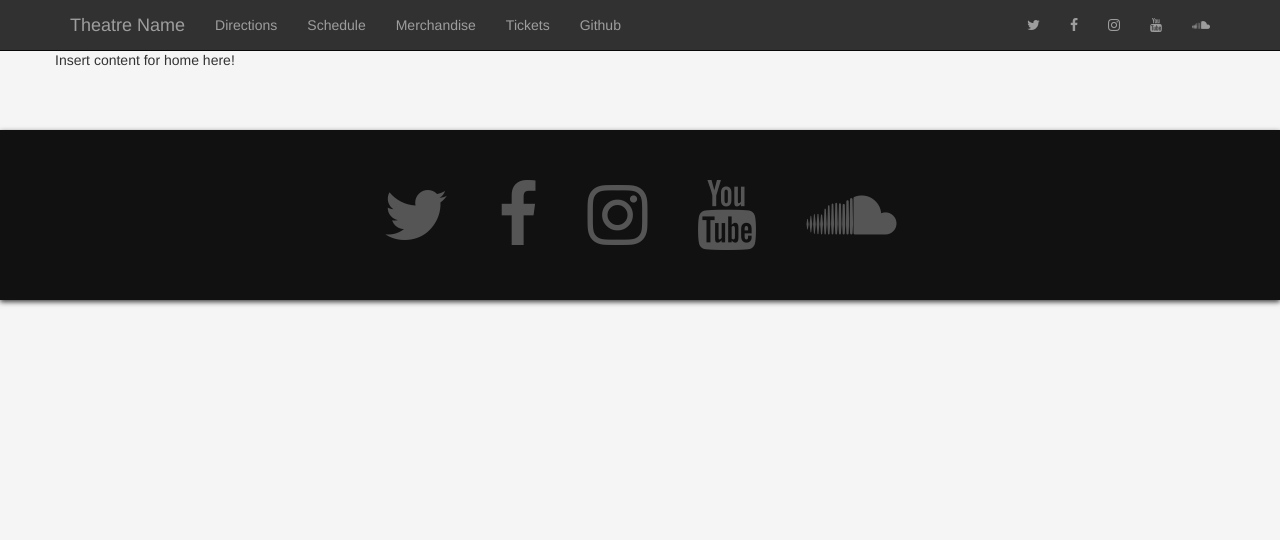
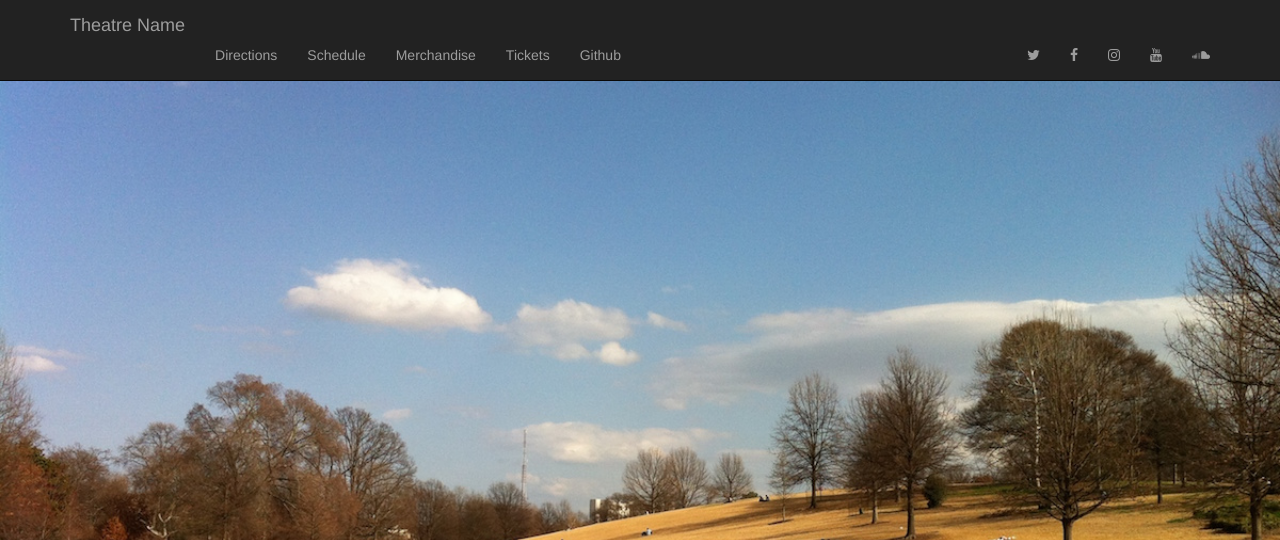
Before and after one commit to yourbuddyconner/cs399-agency, a Django app: page / in a window 1280 px wide. Shown: the top 540 px of the page. Run offline with Django 3.2, Linux system fonts and the light colour scheme; some libraries are stand-ins or nearby versions.

Commit message:
Playing around with a design, not really sure if I like it...

```diff
--- a/app/settings.py
+++ b/app/settings.py
@@ -60,7 +60,7 @@ WSGI_APPLICATION = 'app.wsgi.application'
 DATABASES = {
     'default': {
         'ENGINE': 'django.db.backends.sqlite3',
-        'NAME': os.path.join(BASE_DIR, '../../cs399-agency.sqlite3'),
+        'NAME': os.path.join(BASE_DIR, '../cs399-agency.sqlite3'),
     }
 }
 
--- a/app/static/css/agency.css
+++ b/app/static/css/agency.css
@@ -1,52 +1,43 @@
 body {
-    /* account for fixed navbar */
-    margin-top: 50px;
-    background-color: #f5f5f5;
+    background-image: url("/static/images/bg.jpg");
+    background-size: 100%;
 }
 
-.navbar {
-    background: rgb(0, 0, 0);
-    /* Fall-back for browsers that don't
-                                       support rgba */
-    background: rgba(0, 0, 0, .8);
+ul {
+    padding: 0;
 }
 
-.section {
-    padding: 50px 0;
-    min-height: 450px;
+.main {
+    max-height: 400px;
+}
+.nav {
+    padding-top: 30px;
+
 }
 
-.section-black, footer {
-    background-color: #111111;
-    color: #ffffff;
-    -webkit-box-shadow: 0px 2px 5px 0px rgba(0, 0, 0, 0.75);
-    -moz-box-shadow: 0px 2px 5px 0px rgba(0, 0, 0, 0.75);
-    box-shadow: 0px 2px 5px 0px rgba(0, 0, 0, 0.75);
+.nav ul li {
+    display: inline;
+    padding-left: 20px;
+    padding-right: 20px;
+}
+.nav ul {
+    text-decoration: none;
+    margin: auto;
+}
+.nav ul li a{
+    text-decoration: none;
+    color: #f5f5f5;
+
+}
+.nav-link {
+    transition: border 0.5s ease;
+    border-bottom: 3px solid transparent;
 }
 
-footer {
-    margin-top: 50px;
-    padding: 50px 0;
+.nav-link:hover{
+    border-bottom: 3px solid #f5f5f5;
 }
 
-footer #social-icons {
-    text-align: center;
+.copyright {
+    color: white;
 }
-
-footer #social-icons a {
-    margin: 0 2%;
-    color: #555555;
-}
-
-.section-striped {
-    background-color: #111111;
-    background-image: linear-gradient(45deg, rgba(255, 255, 255, .02) 50%, transparent 50%),
-    linear-gradient(0deg, rgba(255, 255, 255, .02) 50%, transparent 50%),
-    linear-gradient(90deg, transparent 50%, rgba(255, 255, 255, .01) 50%),
-    linear-gradient(90deg, transparent 50%, rgba(255, 255, 255, .03) 50%);
-    background-size: 13px, 29px, 37px, 53px;
-    color: #ffffff;
-    -webkit-box-shadow: 0px 2px 5px 0px rgba(0, 0, 0, 0.75);
-    -moz-box-shadow: 0px 2px 5px 0px rgba(0, 0, 0, 0.75);
-    box-shadow: 0px 2px 5px 0px rgba(0, 0, 0, 0.75);
-}
--- a/app/templates/base.html
+++ b/app/templates/base.html
@@ -90,26 +90,7 @@
     <!-- Footer -->
     <footer>
         <div class="container">
-            <div id="social-icons">
-                <a href="">
-                    <i class="fa fa-twitter fa-5x"></i>
-                </a>
-                <a href="">
-                    <i class="fa fa-facebook fa-5x"></i>
-                </a>
-                <a href="">
-                    <i class="fa fa-instagram fa-5x"></i>
-                </a>
-                <a href="">
-                    <i class="fa fa-youtube fa-5x"></i>
-                </a>
-                <a href="">
-                    <i class="fa fa-soundcloud fa-5x"></i>
-                </a>
-            </div>
-            <div class="row">
-
-            </div>
+            <!-- Footer goes here -->
         </div>
     </footer>
     <!-- End Footer -->
```
Also changed, not shown: app/static/images/bg.jpg (added), app/static/images/logo.png (added), 1 other file.
